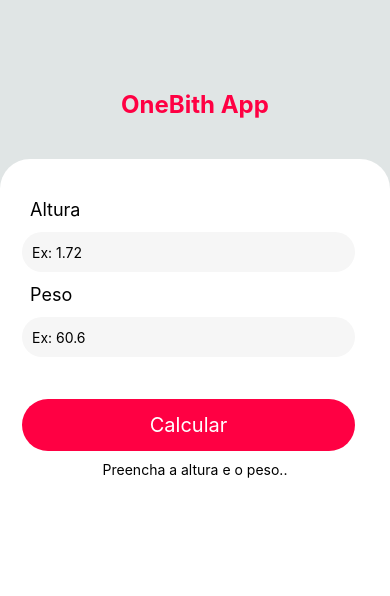
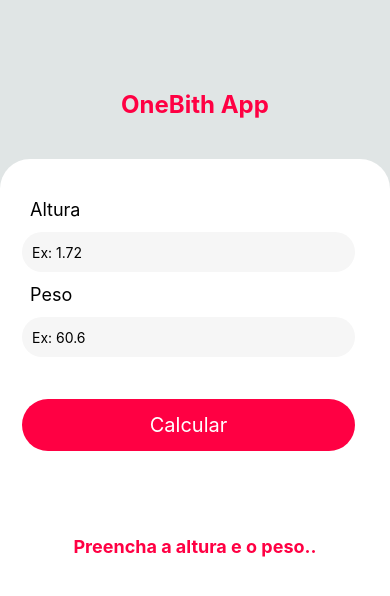
Before and after one commit to IuryPrates/oneBith, a React Native app in the folder oneBith/: screen / in a window 390 px wide. Shown: the top 596 px of the page. Built offline with nearby package versions, Linux system fonts and the light colour scheme.

Commit message:
chore: update index.js

```diff
--- a/oneBith/src/components/form/resultimc/index.js
+++ b/oneBith/src/components/form/resultimc/index.js
@@ -1,11 +1,14 @@
 import React from "react"
 import { View, Text } from 'react-native'
+import styles from "./style"
 
 export default function ResultImc(props){
     return(
-        <View>
-            <Text>{props.messageResultImc}</Text>
-            <Text>{props.resultImc}</Text>
+        <View
+        style={styles.resultImc}
+        >
+            <Text style={styles.informationImc}>{props.messageResultImc}</Text>
+            <Text style={styles.numberImc}>{props.resultImc}</Text>
         </View>
     )
 }
--- a/oneBith/src/components/form/resultimc/style.js
+++ b/oneBith/src/components/form/resultimc/style.js
@@ -0,0 +1,24 @@
+import { StyleSheet } from "react-native"
+
+const styles = StyleSheet.create({
+    resultImc: {
+        flex: 1,
+        marginTop: 15,
+        paddingTop: 60,
+        borderRadius: 50,
+        alignItems: 'center',
+        width: "100%",
+    },
+    numberImc:{
+        fontSize: 48,
+        color: '#ff0043',
+        fontWeight: 'bold',
+    },
+    informationImc:{
+        fontSize: 18,
+        color: '#ff0043',
+        fontWeight: 'bold',
+    }
+})
+
+export default styles;
```
